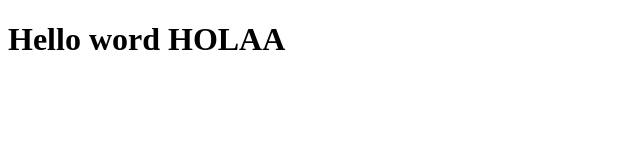
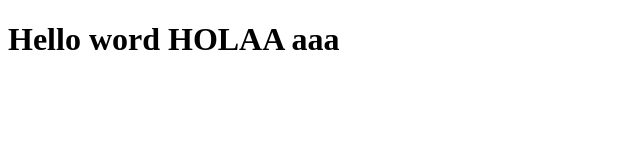
Before and after one commit to KeinBezil/keinbezi.github.io, a plain HTML site: page index.html in a window 1280 px wide. Shown: the full height of the page, 0-640 px from the left. Drawn offline with Linux system fonts and the light colour scheme.

Commit message:
Third commit

```diff
--- a/index.html
+++ b/index.html
@@ -6,6 +6,6 @@
     <title>Document</title>
 </head>
 <body>
-    <h1>Hello word HOLAA</h1>
+    <h1>Hello word HOLAA aaa</h1>
 </body>
 </html>
```
